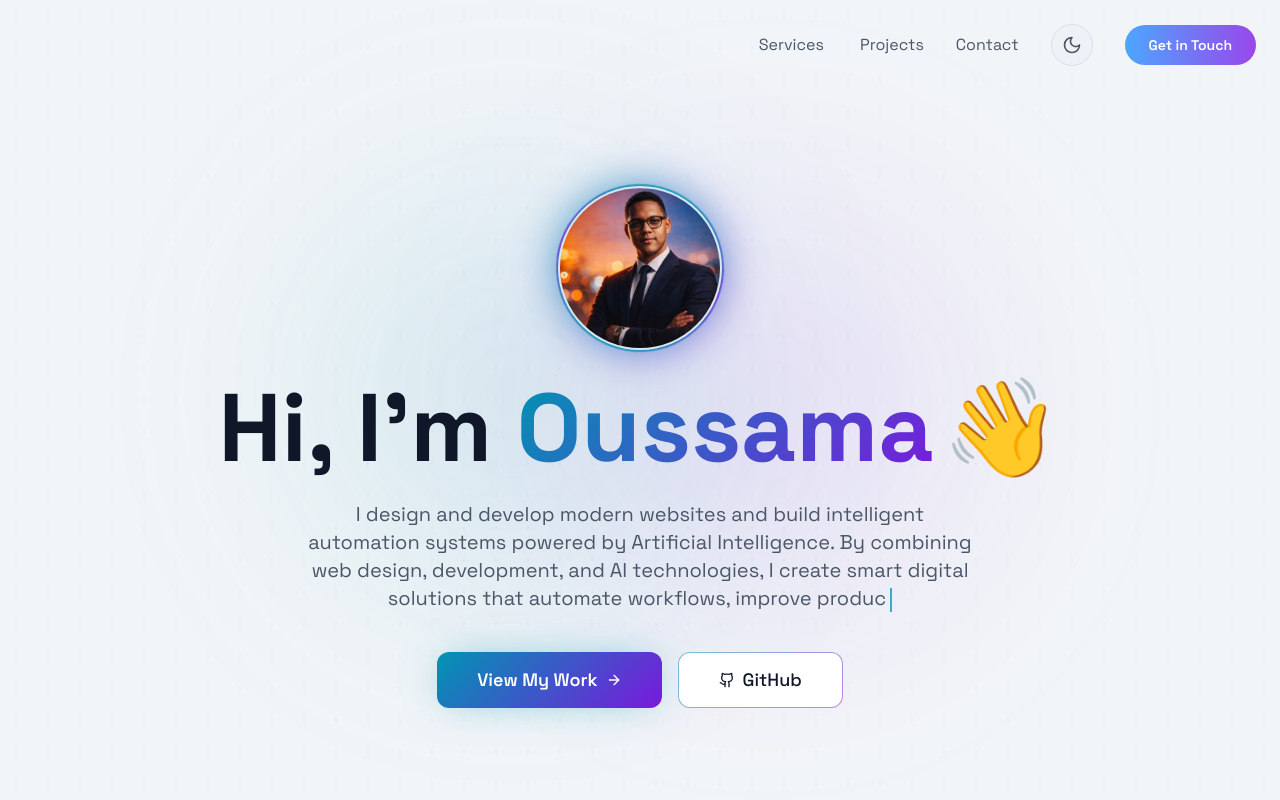
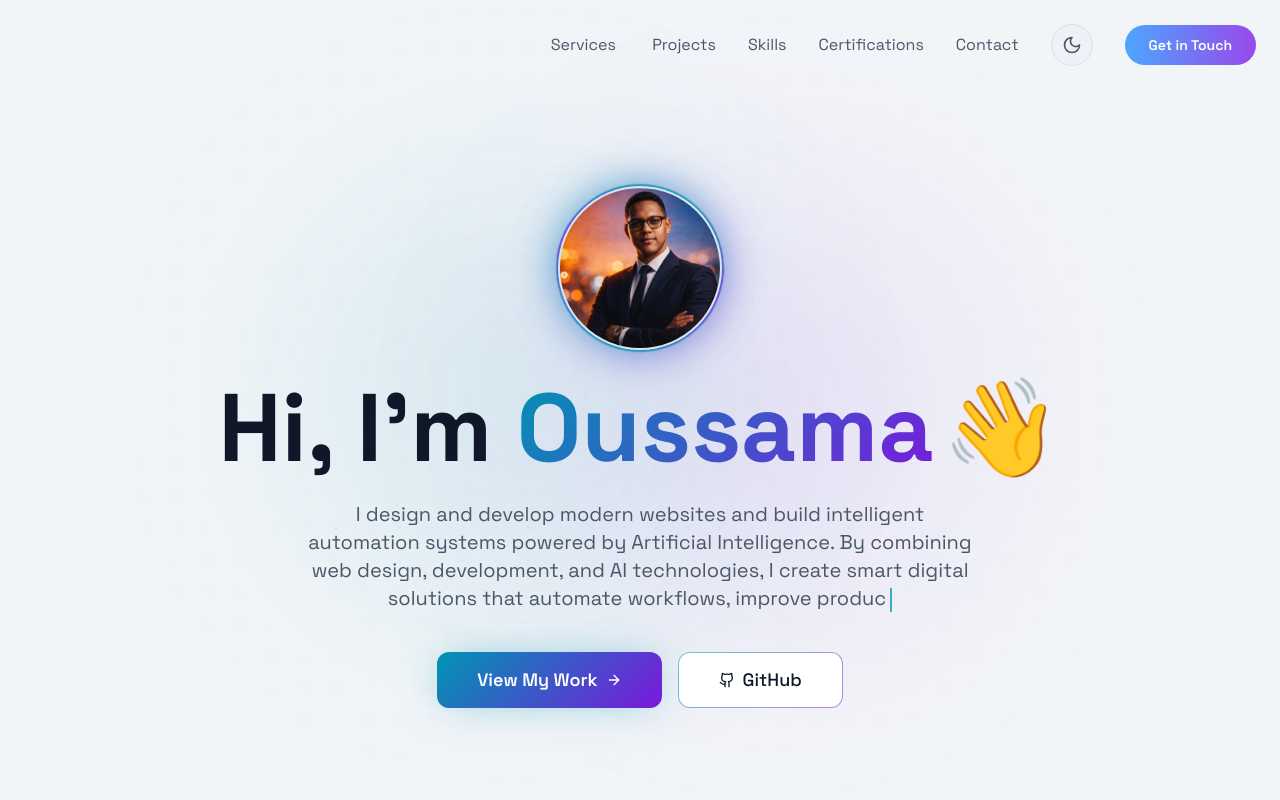
Before and after one commit to oussamarca/oussamaabdel, a React (Vite) app: page / in a window 1280 px wide. Shown: the top 800 px of the page. Built offline with nearby package versions, Linux system fonts and the light colour scheme; the HTML template or start-up script is replaced by a standard one.

Commit message:
Changes
Co-authored-by: oussamarca <161063766+oussamarca@users.noreply.github.com>

```diff
--- a/src/components/layout/Navbar.tsx
+++ b/src/components/layout/Navbar.tsx
@@ -5,10 +5,16 @@ import { Menu, X, Github, Sun, Moon } from "lucide-react";
 
 const navLinks = [{
   name: "Services",
-  href: "#skills"
+  href: "#services"
 }, {
   name: "\u00a0Projects",
   href: "#projects"
+}, {
+  name: "Skills",
+  href: "#skills"
+}, {
+  name: "Certifications",
+  href: "#certifications"
 }, {
   name: "Contact",
   href: "#contact"
--- a/src/components/sections/WhatIDo.tsx
+++ b/src/components/sections/WhatIDo.tsx
@@ -53,7 +53,7 @@ const itemVariants = {
 
 export const WhatIDo = () => {
   return (
-    <section id="skills" className="py-24 relative">
+    <section id="services" className="py-24 relative">
       <div className="absolute inset-0 grid-pattern opacity-30" />
 
       <div className="container mx-auto px-6 relative z-10">
```
